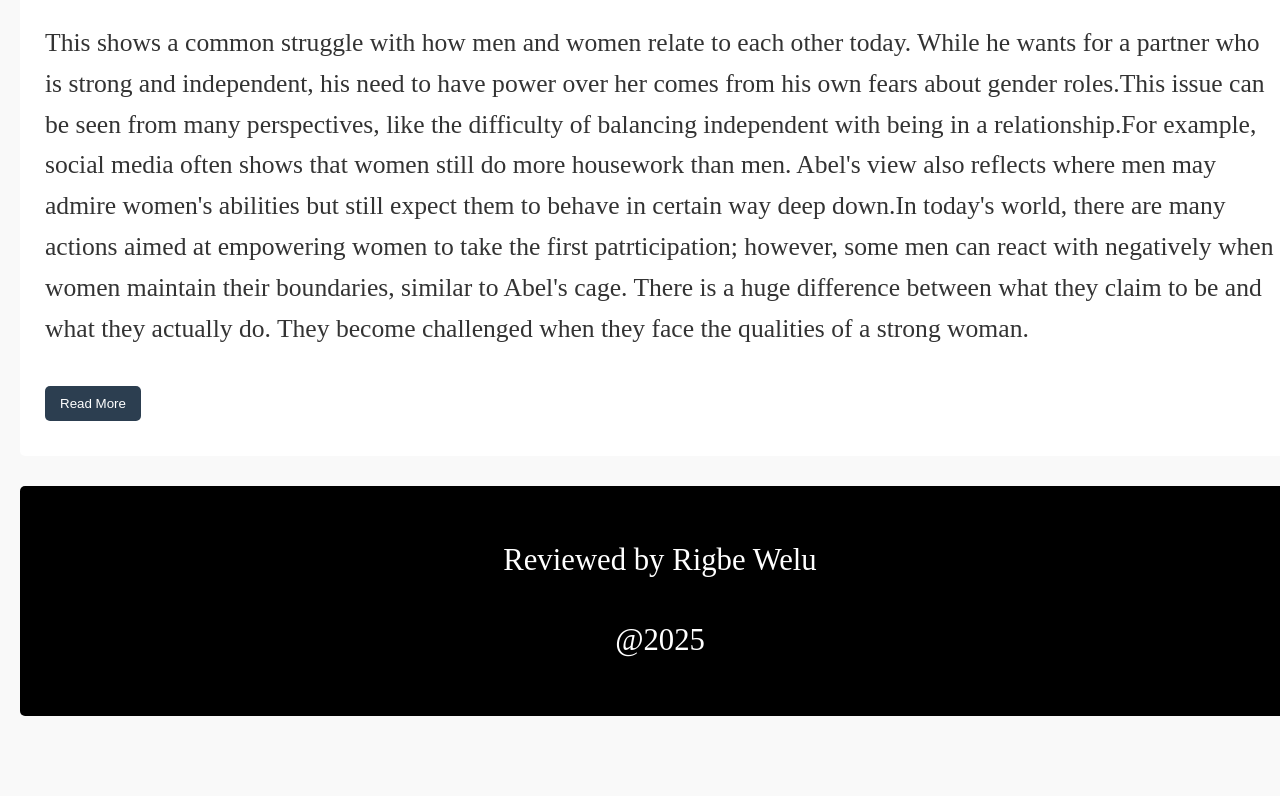
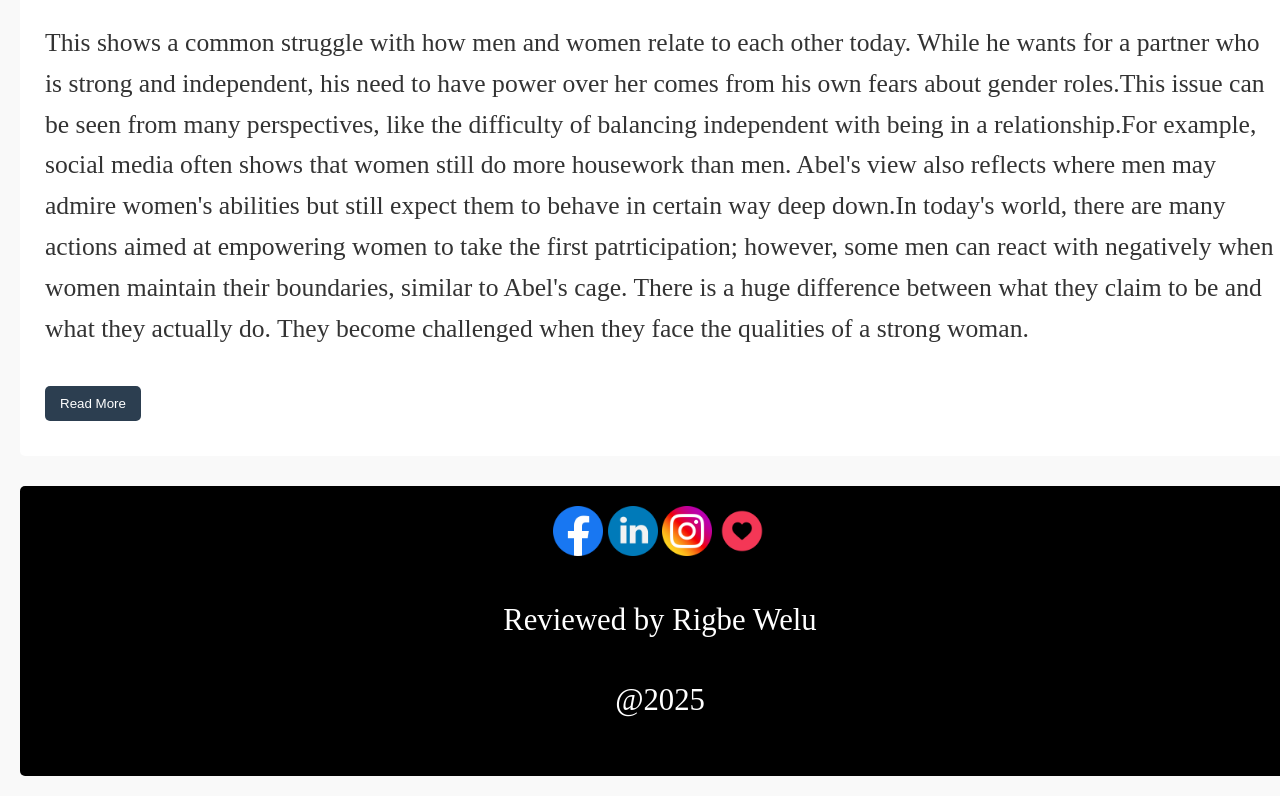
Before and after one commit to RigbeWeleslasie/blog-perspective, a plain HTML site: page index.html in a window 1280 px wide. Shown: the part 818-1614 px from the top of the page. Before the commit the page ends 1554 px from the top, so only its background shows below. Drawn offline with Linux system fonts and the light colour scheme.

Commit message:
Personal perspective blog files

```diff
--- a/index.html
+++ b/index.html
@@ -78,6 +78,10 @@
         </div>
     </div>
     <footer>
+        <img id="social-media" src="facebook.png">
+        <img  id="social-media"  src="linkedin.png">
+        <img  id="social-media" src="social.png">
+        <img  id="social-media" src="thumbs-up.png">
         <p>Reviewed by Rigbe Welu</p>
         <p>@2025</p>
 
--- a/style.css
+++ b/style.css
@@ -60,7 +60,14 @@ footer {
     font-size: 0.9em;
     border-radius: 5px;
 }
+.footer img{
 
+}
+#social-media {
+    width: 50px;
+    gap: 50%;
+    align-items: flex-start;
+}
 .author-img {
     float: right;
     margin: 0 0 20px 20px;
```
Also changed, not shown: facebook.png (added), linkedin.png (added), social.png (added), thumbs-up.png (added).
